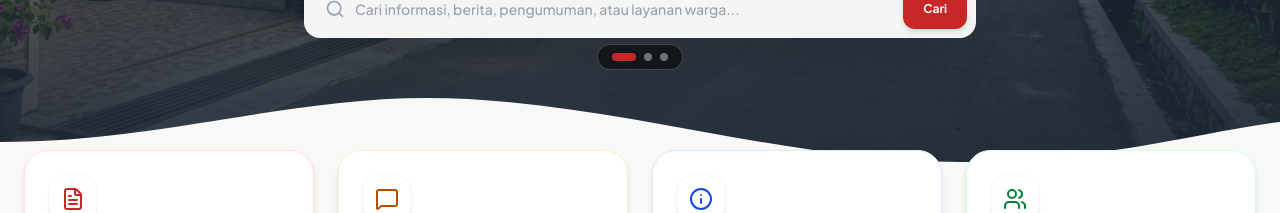
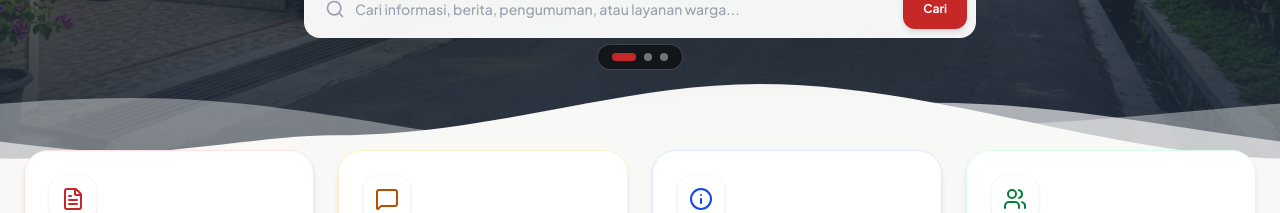
Before and after one commit to Alialkhozini/RT-05-RW-19-Sangkal-Putung, a Next.js app: page / in a window 1280 px wide. Shown: the part 587-800 px from the top of the page. Built offline with nearby package versions, Linux system fonts and the light colour scheme; no server answers; the database is empty.

Commit message:
style: add multi-layer animated flowing waves at bottom of hero banner

```diff
--- a/app/globals.css
+++ b/app/globals.css
@@ -57,12 +57,38 @@ html.accessibility-high-contrast {
   filter: contrast(1.35) saturate(1.1);
 }
 
-html.accessibility-reduce-motion * {
-  animation-delay: 0s !important;
-  animation-duration: 0s !important;
-  animation-iteration-count: 1 !important;
-  transition-duration: 0s !important;
-  scroll-behavior: auto !important;
+/* Animated Flowing Waves */
+@keyframes waveFlowForward {
+  0% {
+    transform: translate3d(0, 0, 0);
+  }
+  100% {
+    transform: translate3d(-50%, 0, 0);
+  }
+}
+
+@keyframes waveFlowBackward {
+  0% {
+    transform: translate3d(-50%, 0, 0);
+  }
+  100% {
+    transform: translate3d(0, 0, 0);
+  }
+}
+
+.animate-wave-slow {
+  animation: waveFlowForward 22s linear infinite;
+  will-change: transform;
+}
+
+.animate-wave-medium {
+  animation: waveFlowBackward 14s linear infinite;
+  will-change: transform;
+}
+
+.animate-wave-fast {
+  animation: waveFlowForward 8s linear infinite;
+  will-change: transform;
 }
 
 /* Google Translate Top Banner & Tooltip Suppressor */
--- a/components/public/HeroCarousel.tsx
+++ b/components/public/HeroCarousel.tsx
@@ -224,19 +224,52 @@ export default function HeroCarousel({ banners }: HeroCarouselProps) {
         </>
       )}
 
-      {/* ================= WAVE SHAPE DIVIDER (TRANSISI GELOMBANG BAWAH) ================= */}
-      <div className="absolute bottom-0 left-0 right-0 w-full overflow-hidden leading-none z-10 pointer-events-none">
+      {/* ================= WAVE SHAPE DIVIDER (EFEK OMBAK BERJALAN / FLOWING WAVES) ================= */}
+      <div className="absolute bottom-0 left-0 right-0 w-full overflow-hidden leading-none z-10 pointer-events-none h-14 sm:h-20 md:h-24 lg:h-28">
+        {/* Layer 1: Ombak Belakang (Halus & Lambat) */}
+        <div className="absolute inset-0 w-[200%] h-full animate-wave-slow opacity-40">
           <svg
-          viewBox="0 0 1440 120"
+            viewBox="0 0 2880 120"
             fill="none"
             xmlns="http://www.w3.org/2000/svg"
             preserveAspectRatio="none"
-          className="relative block w-full h-12 sm:h-16 md:h-20 lg:h-24 text-[#F8F8F7] fill-current"
+            className="w-full h-full text-[#F8F8F7] fill-current"
           >
             <path
-            d="M0,70 C180,70 320,15 480,15 C680,15 880,95 1080,95 C1240,95 1360,55 1440,45 L1440,120 L0,120 Z"
+              d="M0,60 C200,60 360,30 540,30 C740,30 900,85 1100,85 C1260,85 1340,60 1440,60 C1640,60 1800,30 1980,30 C2180,30 2340,85 2540,85 C2700,85 2780,60 2880,60 L2880,120 L0,120 Z"
             />
           </svg>
+        </div>
+
+        {/* Layer 2: Ombak Tengah (Arah Berlawanan & Sedang) */}
+        <div className="absolute inset-0 w-[200%] h-full animate-wave-medium opacity-65">
+          <svg
+            viewBox="0 0 2880 120"
+            fill="none"
+            xmlns="http://www.w3.org/2000/svg"
+            preserveAspectRatio="none"
+            className="w-full h-full text-[#F8F8F7] fill-current"
+          >
+            <path
+              d="M0,75 C160,75 280,35 440,35 C640,35 820,90 1020,90 C1200,90 1340,75 1440,75 C1600,75 1720,35 1880,35 C2080,35 2260,90 2460,90 C2640,90 2780,75 2880,75 L2880,120 L0,120 Z"
+            />
+          </svg>
+        </div>
+
+        {/* Layer 3: Ombak Depan Utama (Solid & Mulus) */}
+        <div className="absolute inset-0 w-[200%] h-full animate-wave-fast">
+          <svg
+            viewBox="0 0 2880 120"
+            fill="none"
+            xmlns="http://www.w3.org/2000/svg"
+            preserveAspectRatio="none"
+            className="w-full h-full text-[#F8F8F7] fill-current"
+          >
+            <path
+              d="M0,70 C180,70 320,15 480,15 C680,15 880,95 1080,95 C1240,95 1360,70 1440,70 C1620,70 1760,15 1920,15 C2120,15 2320,95 2520,95 C2680,95 2800,70 2880,70 L2880,120 L0,120 Z"
+            />
+          </svg>
+        </div>
       </div>
     </section>
   );
```
Lines whose indentation alone changed are shown as unchanged.
